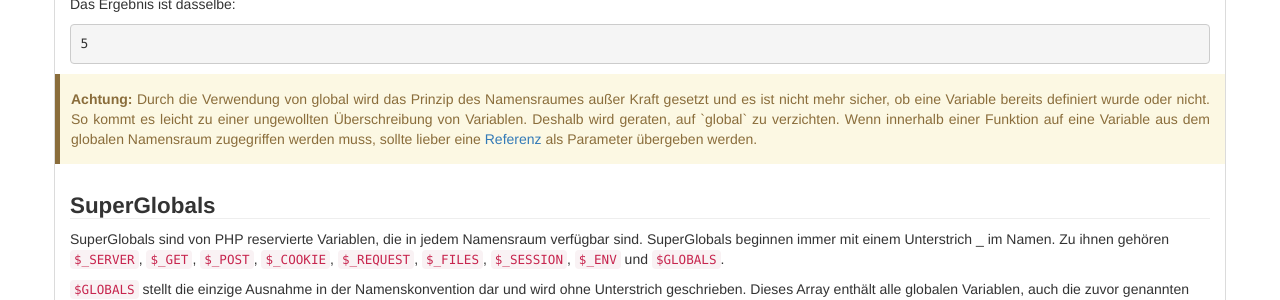
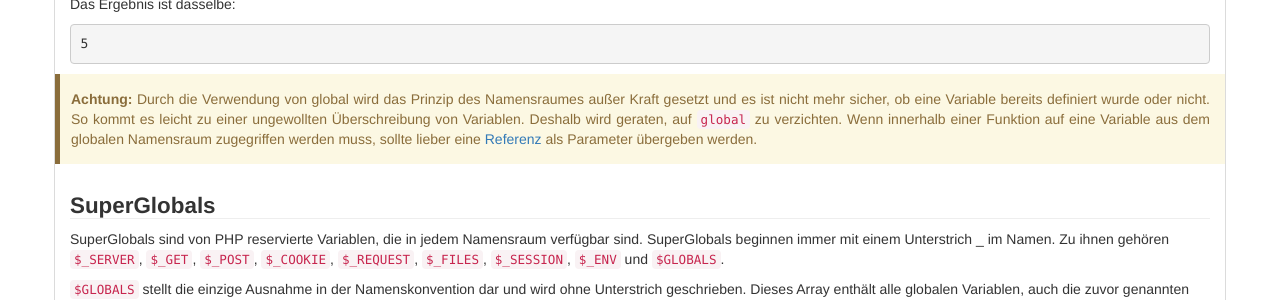
Before and after one commit to php-de/php-de.github.io, a Jekyll site: the page built from general/namensraum.md, in a window 1280 px wide and 900 px high, scrolled down 3184 px. Shown: the part 169-469 px from the top of the window. Built offline with Jekyll 4.4.1, drawn with Linux system fonts in a browser that asks for light colours; nearby versions of some CDN libraries.

Commit message:
Update namensraum.md

```diff
--- a/general/namensraum.md
+++ b/general/namensraum.md
@@ -227,7 +227,7 @@ Das Ergebnis ist dasselbe:
 5
 ~~~
 
-<div class="alert alert-warning"><strong>Achtung: </strong>Durch die Verwendung von global wird das Prinzip des Namensraumes außer Kraft gesetzt und es ist nicht mehr sicher, ob eine Variable bereits definiert wurde oder nicht. So kommt es leicht zu einer ungewollten Überschreibung von Variablen. Deshalb wird geraten, auf `global` zu verzichten. Wenn innerhalb einer Funktion auf eine Variable aus dem globalen Namensraum zugegriffen werden muss, sollte lieber eine <a href="http://www.php.de/wiki-php/index.php/Parameteruebergabe#Art_der_.C3.9Cbergabe">Referenz</a> als Parameter übergeben werden.</div>
+<div class="alert alert-warning"><strong>Achtung: </strong>Durch die Verwendung von global wird das Prinzip des Namensraumes außer Kraft gesetzt und es ist nicht mehr sicher, ob eine Variable bereits definiert wurde oder nicht. So kommt es leicht zu einer ungewollten Überschreibung von Variablen. Deshalb wird geraten, auf <code>global</code> zu verzichten. Wenn innerhalb einer Funktion auf eine Variable aus dem globalen Namensraum zugegriffen werden muss, sollte lieber eine <a href="http://www.php.de/wiki-php/index.php/Parameteruebergabe#Art_der_.C3.9Cbergabe">Referenz</a> als Parameter übergeben werden.</div>
 
 
 ### SuperGlobals
```
